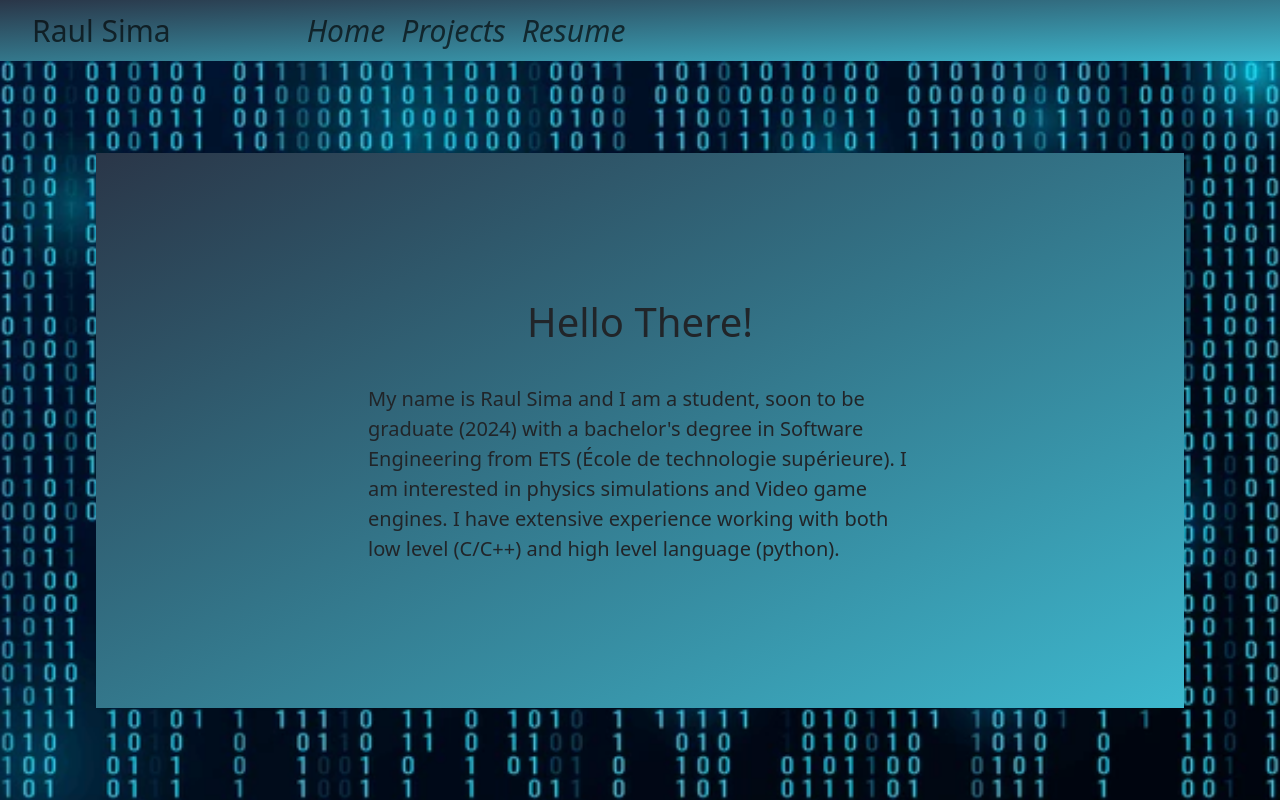
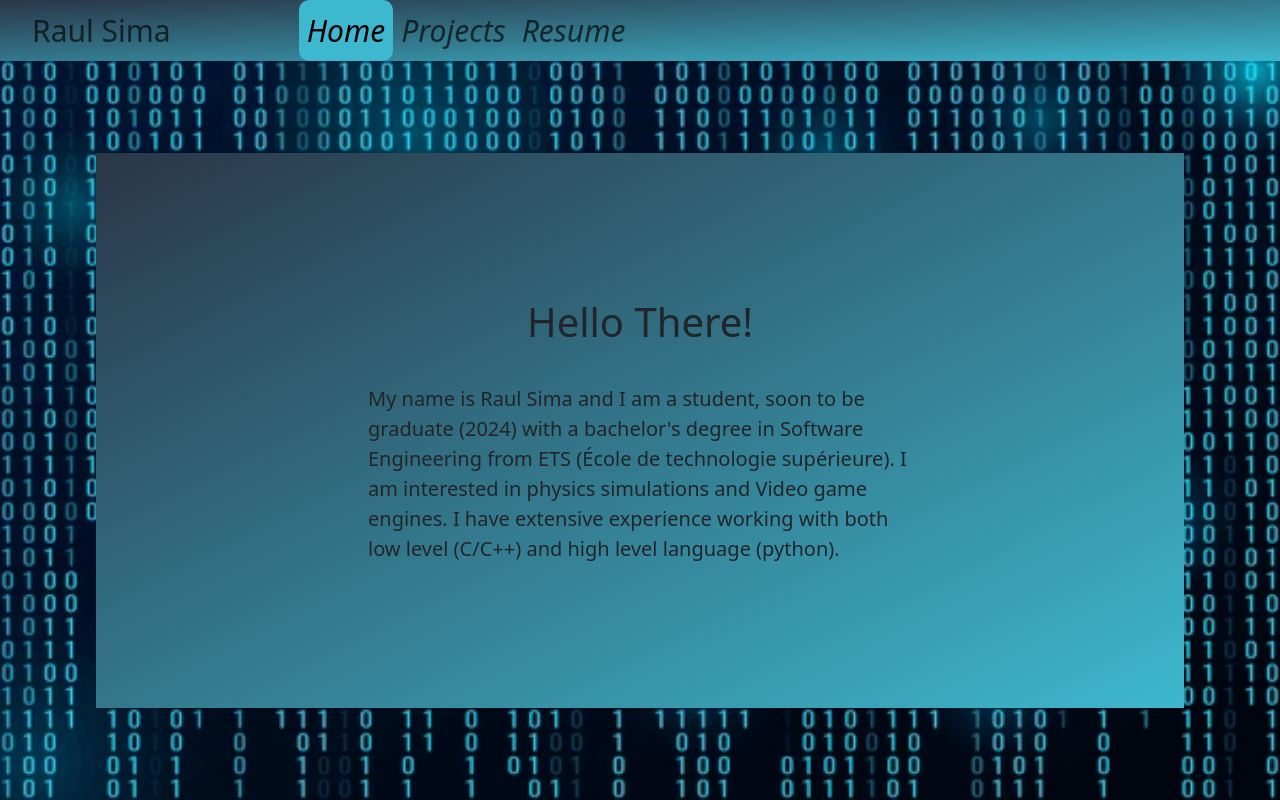
Before and after one commit to RaulSima/Portfolio, a React (Create React App) app: page /#/home in a window 1280 px wide. Built offline with nearby package versions, Linux system fonts and the light colour scheme.

Commit message:
Update navBar.tsx

```diff
--- a/src/components/navBar.tsx
+++ b/src/components/navBar.tsx
@@ -24,22 +24,13 @@ const NavBar = () => {
       </button>
       <div className="collapse navbar-collapse" id="navbarNavAltMarkup">
         <div className="navbar-nav">
-          <NavLink
-            className="nav-item nav-link navbar-text"
-            to="/Portfolio/home"
-          >
+          <NavLink className="nav-item nav-link navbar-text" to="/home">
             <i>Home</i>
           </NavLink>
-          <NavLink
-            className="nav-item nav-link navbar-text"
-            to="/Portfolio/projects"
-          >
+          <NavLink className="nav-item nav-link navbar-text" to="/projects">
             <i>Projects</i>
           </NavLink>
-          <NavLink
-            className="nav-item nav-link navbar-text"
-            to="/Portfolio/Resume"
-          >
+          <NavLink className="nav-item nav-link navbar-text" to="/Resume">
             <i>Resume</i>
           </NavLink>
         </div>
```
